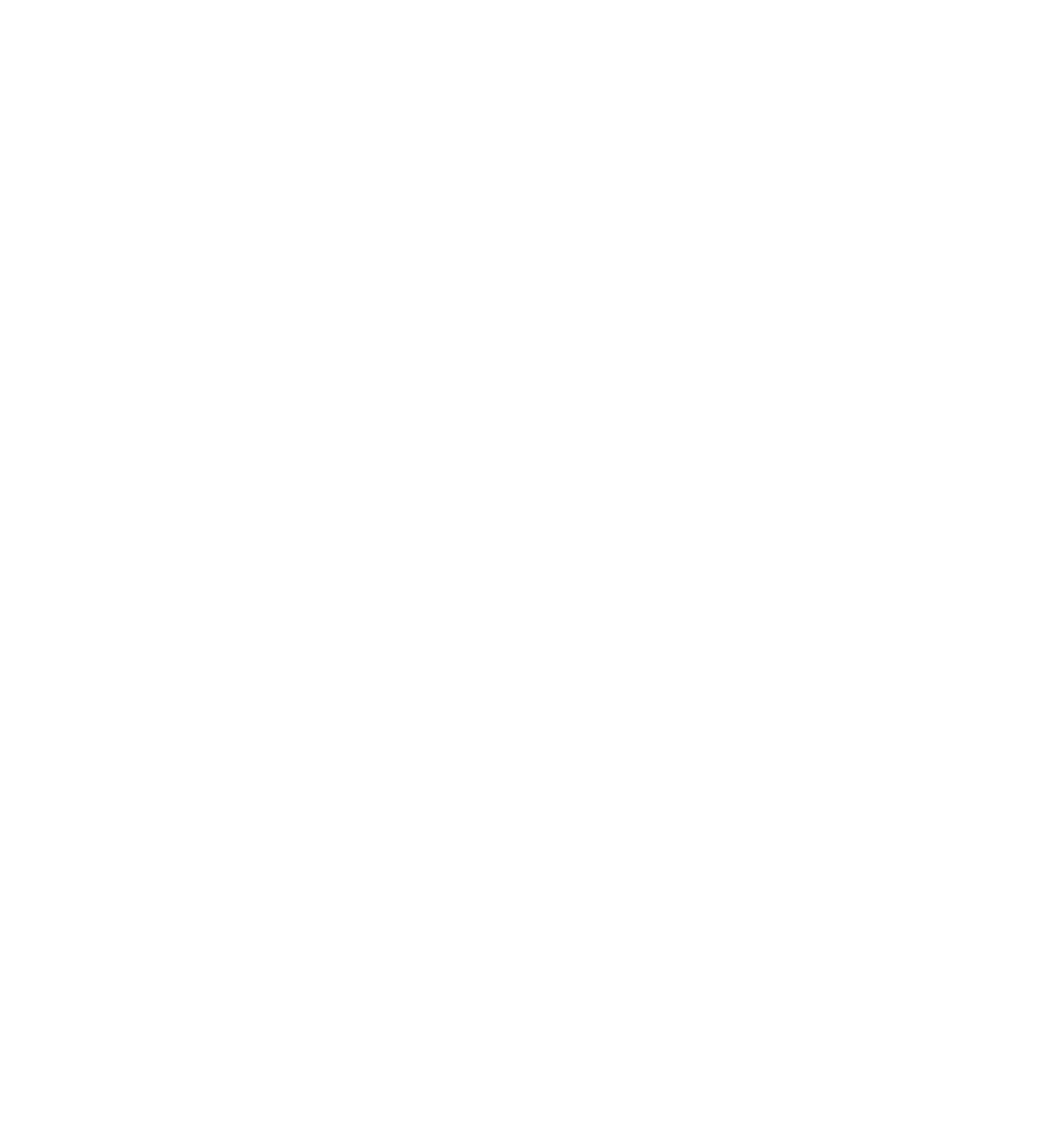
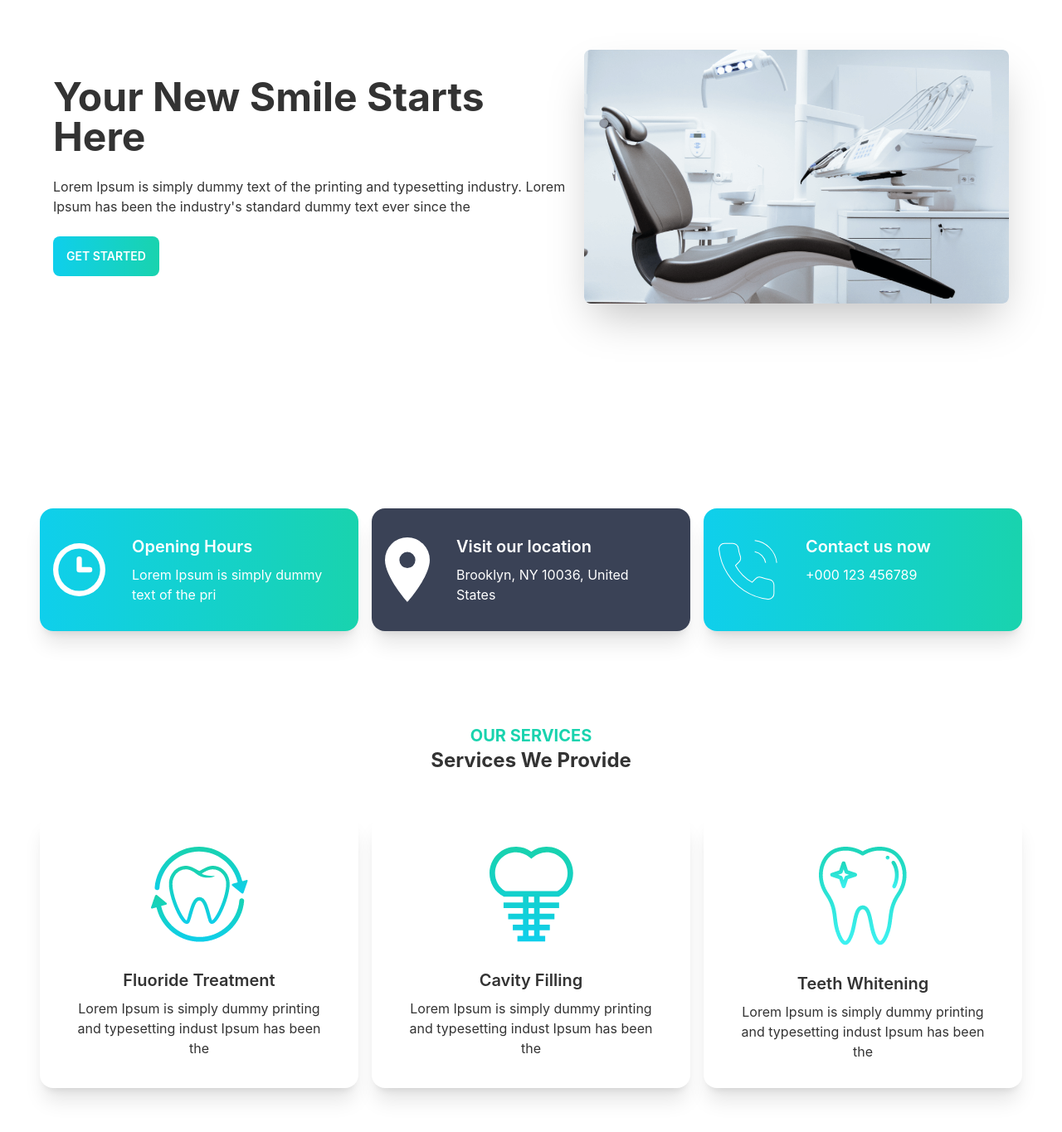
Before and after one commit to Raselshah/doctors-portal, a React (Create React App) app: page / in a window 1280 px wide. Shown: the part 251-1616 px from the top of the page at 83% size. Before the commit the page ends 800 px from the top, so only its background shows below. Built offline with nearby package versions, Linux system fonts and the light colour scheme.

Commit message:
banner and service create

```diff
--- /dev/null
+++ b/src/Pages/HomePage/Banner.js
@@ -0,0 +1,25 @@
+import React from "react";
+import chair from "../../assets/images/chair.png";
+
+const Banner = () => {
+  return (
+    <div class="hero min-h-screen">
+      <div class="hero-content flex-col lg:flex-row-reverse">
+        <img src={chair} class="lg:max-w-lg rounded-lg shadow-2xl" />
+        <div>
+          <h1 class="text-5xl font-bold">Your New Smile Starts Here</h1>
+          <p class="py-6">
+            Lorem Ipsum is simply dummy text of the printing and typesetting
+            industry. Lorem Ipsum has been the industry's standard dummy text
+            ever since the
+          </p>
+          <button class="btn border-0 text-white bg-gradient-to-r from-primary to-secondary hover:from-secondary hover:to-primary">
+            Get Started
+          </button>
+        </div>
+      </div>
+    </div>
+  );
+};
+
+export default Banner;
--- /dev/null
+++ b/src/Pages/HomePage/Home/Exceptional.js
@@ -0,0 +1,7 @@
+import React from "react";
+
+const Exceptional = () => {
+  return <div></div>;
+};
+
+export default Exceptional;
--- a/src/Pages/HomePage/Home/Home.js
+++ b/src/Pages/HomePage/Home/Home.js
@@ -1,9 +1,15 @@
 import React from "react";
+
+import Banner from "../Banner";
+import Info from "./Info";
+import OurServices from "./OurServices";
 
 const Home = () => {
   return (
-    <div>
-      <h2>home</h2>
+    <div className="px-12">
+      <Banner />
+      <Info />
+      <OurServices />
     </div>
   );
 };
--- /dev/null
+++ b/src/Pages/HomePage/Home/Info.js
@@ -0,0 +1,32 @@
+import React from "react";
+import InfoCards from "./InfoCards";
+import clock from "../../../assets/icons/clock.svg";
+import marker from "../../../assets/icons/marker.svg";
+import phone from "../../../assets/icons/phone.svg";
+
+const Info = () => {
+  return (
+    <div className="grid grid-cols-1 md:grid-cols-2 lg:grid-cols-3 gap-4">
+      <InfoCards
+        cardTitle="Opening Hours"
+        cardDes="Lorem Ipsum is simply dummy text of the pri"
+        bgColor="bg-gradient-to-r from-primary to-secondary hover:from-secondary hover:to-primary duration-500 ease-in-out"
+        img={clock}
+      />
+      <InfoCards
+        cardTitle="Visit our location"
+        cardDes="Brooklyn, NY 10036, United States"
+        bgColor="bg-accent"
+        img={marker}
+      />
+      <InfoCards
+        cardTitle="Contact us now"
+        cardDes="+000 123 456789"
+        bgColor="bg-gradient-to-r from-primary to-secondary hover:from-secondary hover:to-primary duration-500 ease-in-out"
+        img={phone}
+      />
+    </div>
+  );
+};
+
+export default Info;
--- /dev/null
+++ b/src/Pages/HomePage/Home/InfoCards.js
@@ -0,0 +1,17 @@
+import React from "react";
+
+const InfoCards = ({ img, cardTitle, cardDes, bgColor }) => {
+  return (
+    <div class={`card lg:card-side shadow-xl ${bgColor}`}>
+      <figure className="pl-4">
+        <img src={img} alt="Album" />
+      </figure>
+      <div class="card-body text-white">
+        <h2 class="card-title">{cardTitle}</h2>
+        <p>{cardDes}</p>
+      </div>
+    </div>
+  );
+};
+
+export default InfoCards;
--- /dev/null
+++ b/src/Pages/HomePage/Home/OurServices.js
@@ -0,0 +1,46 @@
+import React from "react";
+import Service from "./Service";
+import fluoride from "../../../assets/images/fluoride.png";
+import cavity from "../../../assets/images/cavity.png";
+import whitening from "../../../assets/images/whitening.png";
+
+const OurServices = () => {
+  const services = [
+    {
+      _id: 1,
+      title: "Fluoride Treatment",
+      description:
+        "Lorem Ipsum is simply dummy printing and typesetting indust Ipsum has been the",
+      img: fluoride,
+    },
+    {
+      _id: 2,
+      title: "Cavity Filling",
+      description:
+        "Lorem Ipsum is simply dummy printing and typesetting indust Ipsum has been the",
+      img: cavity,
+    },
+    {
+      _id: 3,
+      title: "Teeth Whitening",
+      description:
+        "Lorem Ipsum is simply dummy printing and typesetting indust Ipsum has been the",
+      img: whitening,
+    },
+  ];
+  return (
+    <div className="my-28">
+      <div className="text-center">
+        <h4 className="text-secondary font-bold text-xl">OUR SERVICES</h4>
+        <h2 className="font-bold text-2xl">Services We Provide</h2>
+      </div>
+      <div className="grid grid-cols-1 md:grid-cols-2 lg:grid-cols-3 gap-4 mt-12">
+        {services.map((service) => (
+          <Service key={service._id} service={service} />
+        ))}
+      </div>
+    </div>
+  );
+};
+
+export default OurServices;
--- /dev/null
+++ b/src/Pages/HomePage/Home/Service.js
@@ -0,0 +1,18 @@
+import React from "react";
+
+const Service = ({ service }) => {
+  const { title, img, description } = service;
+  return (
+    <div class="card lg:max-w-lg bg-base-100 shadow-xl">
+      <figure class="px-10 pt-10">
+        <img src={img} alt="Shoes" class="rounded-xl" />
+      </figure>
+      <div class="card-body items-center text-center">
+        <h2 class="card-title">{title}</h2>
+        <p>{description}</p>
+      </div>
+    </div>
+  );
+};
+
+export default Service;
```
